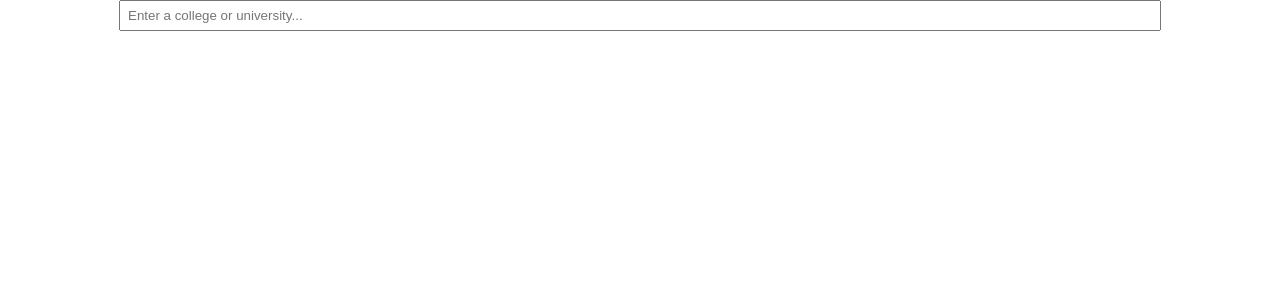
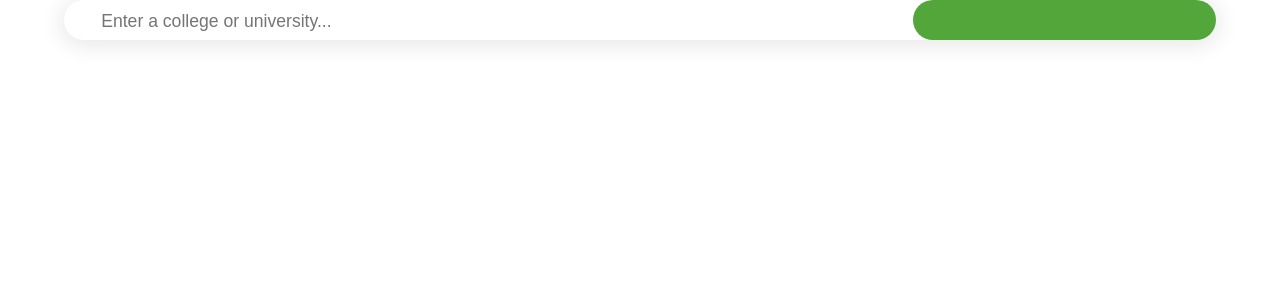
Before and after one commit to stella-yc/autocomplete-ejected, a React (Create React App) app: page / in a window 1280 px wide. Shown: the top 300 px of the page. Built offline with nearby package versions, Linux system fonts and the light colour scheme.

Commit message:
Styling for first component instance.

```diff
--- a/src/SearchBar.css
+++ b/src/SearchBar.css
@@ -1,18 +1,57 @@
+.Searchbar-component {
+  color: black;
+  font-family: 'Montserrat', sans-serif;
+  border: none;
+}
+
 .Searchbar-container {
-  color: black;
+  border-radius: 50px;
+  border: none;
+  height: 2.5em;
+  width: 90%;
+  margin: 0 auto;
+  display: flex;
+  flex-direction: row;
+  justify-content: space-between;
+  overflow: hidden;
+  box-shadow: 0px 3px 20px 4px rgba(53, 53, 53, 0.1);
+  background-color: white;
 }
 
 .Searchbar-input {
   width: 80%;
-  height: 2em;
-  padding: 0 0.5em;
+  height: 100%;
+  font-size: 1.1em;
+  border: none;
+  margin-left: 2em;
+}
+
+.Searchbar-input:focus {
+  outline: none;
+}
+
+.Searchbar-icon {
+  background-color: #53a63a;
+  color: white;
+  height: 100%;
+  width: 30%;
+  border-radius: 20px 0 0 20px;
+  border: none;
+}
+
+.Searchbar-icon > i {
+  padding: 10% 0;
 }
 
 .Searchbar-results {
   list-style-type: none;
   text-align: left;
+  border: none;
+  padding: 0;
+  width: 90%;
+  margin: 1em auto;
+  border-radius: 20px;
+  overflow: hidden;
+  box-shadow: 0px 3px 20px 4px rgba(53, 53, 53, 0.1);
+  background-color: white;
 }
-
-.SearchResult-selected {
-  background-color: pink;
-}
--- a/src/SearchResult.css
+++ b/src/SearchResult.css
@@ -1,18 +1,27 @@
 .SearchResult {
-  padding: 1em 0 0 0;
+  padding: 0.7em 1em;
+  width: 100%;
+}
+
+.SearchResult > a {
+  text-decoration: none;
+  color: black;
 }
 
 .SearchResult-selected {
-  background-color: pink;
+  background-color: #2e9adf;
+}
+
+.SearchResult-selected > a {
+  color: white;
 }
 
 .SearchResult:hover {
-  background-color: pink;
+  background-color: #2e9adf;
 }
 
-.SearchResult > a {
-  color: black;
-  text-decoration: none;
+.SearchResult:hover > a {
+  color: white;
 }
 
 .SearchResult span {
```
